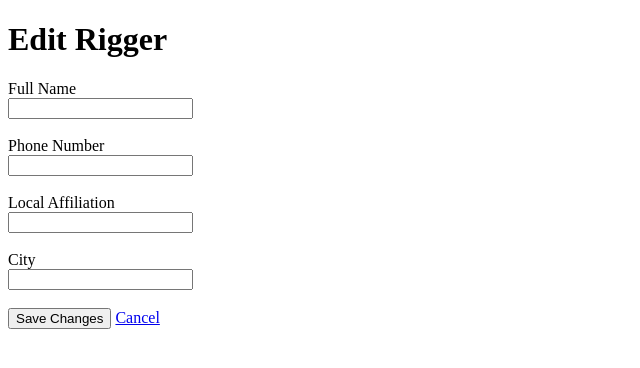
After one commit to dkmkelley/community-riggers, a Flask app: template templates/edit_rigger.html in a window 1280 px wide. The commit adds this page. Shown: the top 368 px of the page, without its empty margins (0-640 px from the left). Run offline with Flask 3, Linux system fonts and the light colour scheme; the template is opened without the code that fills it, so the values that code supplies are empty.

Commit message:
Added edit_rigger route with UPDATE

```diff
--- a/app.py
+++ b/app.py
@@ -39,6 +39,39 @@ def list_riggers():
     conn.close()
     return render_template("riggers.html", riggers=riggers)
 
+@app.route("/riggers/<int:id>/edit", methods=["GET", "POST"])
+def edit_rigger(id):
+    conn = get_db()
+    rigger = conn.execute(
+        "SELECT * FROM riggers WHERE id = ?", (id,)).fetchone()
+
+    if rigger is None:
+        conn.close()
+        return "Rigger not found.", 404
+
+    if request.method == "POST":
+        name = request.form.get("name", "").strip()
+        phone = request.form.get("phone", "").strip()
+        affiliation = request.form.get("affiliation", "").strip()
+        city = request.form.get("city", "").strip()
+
+        if not name or not phone:
+            conn.close()
+            return render_template("edit_rigger.html", rigger=rigger, error="Name and phone are required.")
+
+        conn.execute(
+            """UPDATE riggers
+               SET name = ?, phone = ?, affiliation = ?, city = ?, updated_at = datetime('now')
+               WHERE id = ?""",
+            (name, phone, affiliation or None, city or None, id)
+        )
+        conn.commit()
+        conn.close()
+        return redirect(url_for("list_riggers"))
+
+    conn.close()
+    return render_template("edit_rigger.html", rigger=rigger)
+
 
 if __name__ == "__main__":
     app.run(debug=True)
--- /dev/null
+++ b/templates/edit_rigger.html
@@ -0,0 +1,34 @@
+<!DOCTYPE html>
+<html lang="en">
+
+<head>
+    <meta charset="UTF-8">
+    <meta name="viewport" content="width=device-width, initial-scale=1.0">
+    <title>Edit Rigger</title>
+</head>
+
+<body>
+    <h1>Edit Rigger</h1>
+
+    {% if error %}
+        <p style="color: red;">{{ error }}</p>
+    {% endif %}
+
+    <form method="POST">
+        <label for="name">Full Name</label><br>
+        <input type="text" id="name" name="name" value="{{ rigger['name'] }}" required><br><br>
+
+        <label for="phone">Phone Number</label><br>
+        <input type="text" id="phone" name="phone" value="{{ rigger['phone'] }}" required><br><br>
+
+        <label for="affiliation">Local Affiliation</label><br>
+        <input type="text" id="affiliation" name="affiliation" value="{{ rigger['affiliation'] or '' }}"><br><br>
+
+        <label for="city">City</label><br>
+        <input type="text" id="city" name="city" value="{{ rigger['city'] or '' }}"><br><br>
+
+        <button type="submit">Save Changes</button>
+        <a href="/riggers">Cancel</a>
+    </form>
+</body>
+</html>
--- a/templates/riggers.html
+++ b/templates/riggers.html
@@ -19,6 +19,7 @@
                     <th>Phone</th>
                     <th>Affiliation</th>
                     <th>City</th>
+                    <th>Actions</th>
                 </tr>
             </thead>
             <tbody>
@@ -28,6 +29,7 @@
                     <td>{{ rigger["phone"] }}</td>
                     <td>{{ rigger["affiliation"] or "—" }}</td>
                     <td>{{ rigger["city"] or "—" }}</td>
+                    <td><a href="/riggers/{{ rigger['id'] }}/edit">Edit</a></td>
                 </tr>
                 {% endfor %}
             </tbody>
```
